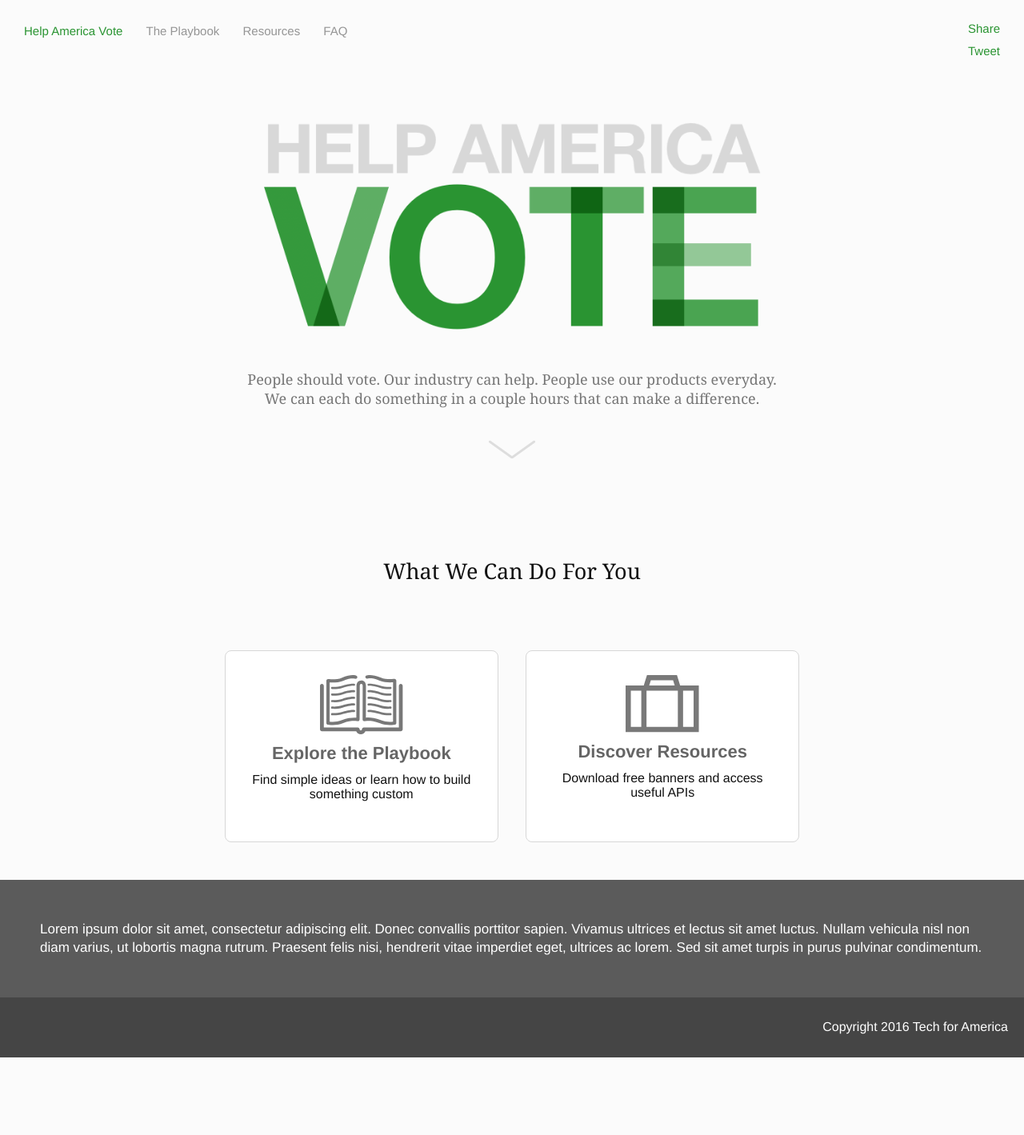
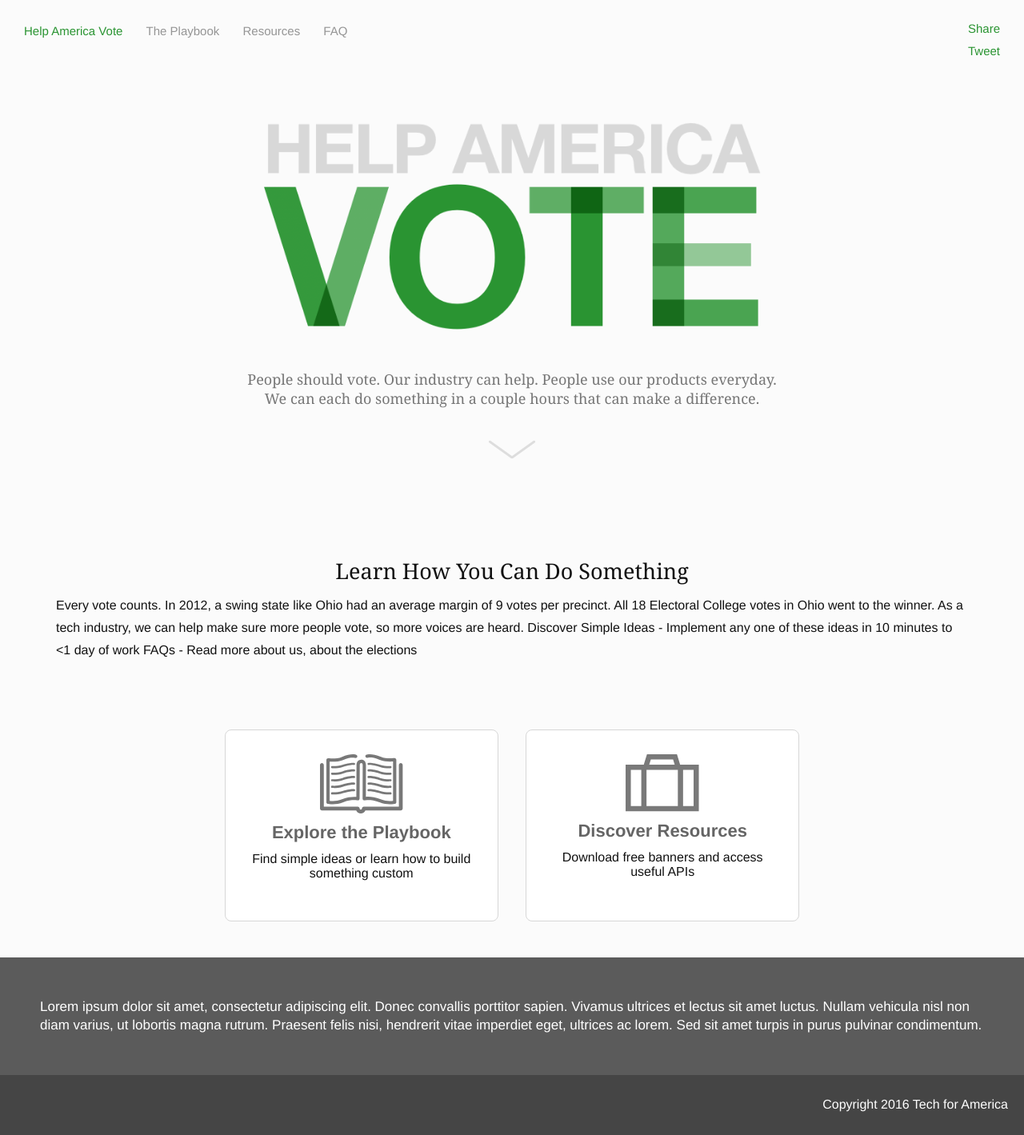
Before and after one commit to techthevote/techthevote.github.io, a Jekyll site: the page built from index.md, in a window 1280 px wide. Shown: the whole page at 80% size. Built offline with Jekyll 4.4.1, drawn with Linux system fonts in a browser that asks for light colours; nearby versions of some CDN libraries; comment, search, counter and statistics services are not loaded; before the commit the page ends 1322 px from its top, so only the background shows below that.

Commit message:
Update index.md

```diff
--- a/index.md
+++ b/index.md
@@ -23,7 +23,12 @@
 </div>
 <div class="page-content">
 
-  <h2>What We Can Do For You</h2>
+  <h2>Learn How You Can Do Something</h2>
+  Every vote counts. In 2012, a swing state like Ohio had an average margin of 9 votes per precinct. All 18 Electoral College votes in Ohio went to the winner. As a tech industry, we can help make sure more people vote, so more voices are heard.
+
+  Discover Simple Ideas - Implement any one of these ideas in 10 minutes to <1 day of work
+  FAQs - Read more about us, about the elections
+
 
   <div class="module-parent">
     <a href="./playbook" class="cta-module">
```
